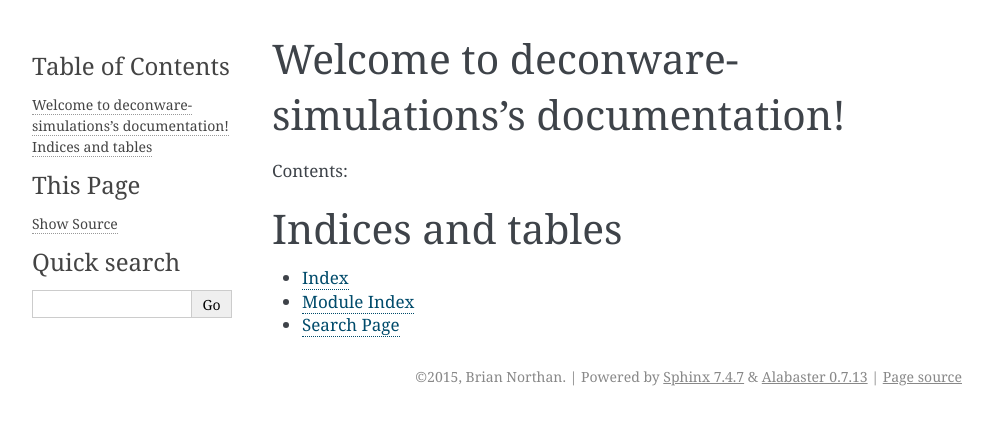
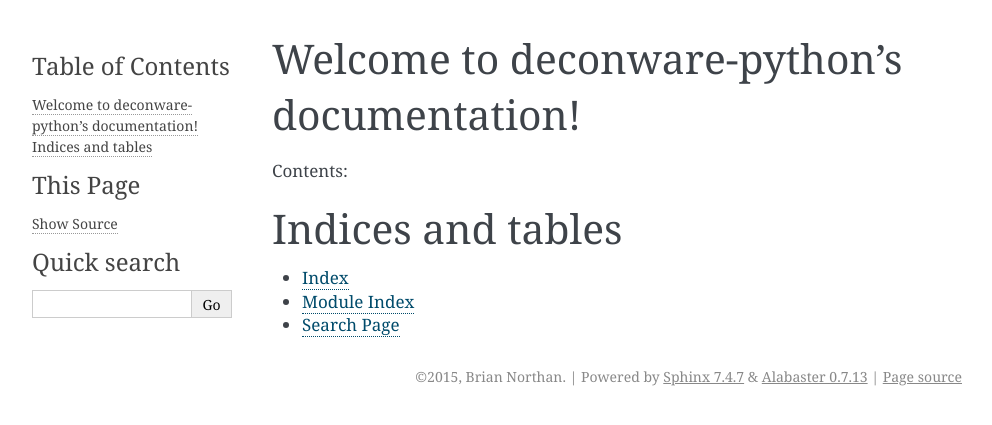
Before and after one commit to DeconWaRE/deconware-python, a Sphinx documentation site: the page built from docs/index.rst, in a window 1280 px wide. Shown: the top 425 px of the page, without its empty margins (148-1140 px from the left). Built offline with Sphinx 7.4.7, drawn with Linux system fonts in a browser that asks for light colours.

Commit message:
Change name from deconware-simulations to deconware-python

```diff
--- a/docs/conf.py
+++ b/docs/conf.py
@@ -1,6 +1,6 @@
 # -*- coding: utf-8 -*-
 #
-# deconware-simulations documentation build configuration file, created by
+# deconware-python documentation build configuration file, created by
 # sphinx-quickstart on Thu Oct  1 00:43:18 2015.
 #
 # This file is execfile()d with the current directory set to its
@@ -48,7 +48,7 @@ source_suffix = '.rst'
 master_doc = 'index'
 
 # General information about the project.
-project = u'deconware-simulations'
+project = u'deconware-python'
 copyright = u'2015, Brian Northan'
 author = u'Brian Northan'
 
@@ -255,7 +255,7 @@ latex_documents = [
 # One entry per manual page. List of tuples
 # (source start file, name, description, authors, manual section).
 man_pages = [
-    (master_doc, 'napari-cookiecutterplugin_name', u'deconware-simulations Documentation',
+    (master_doc, 'napari-cookiecutterplugin_name', u'deconware-python Documentation',
      [author], 1)
 ]
 
@@ -269,7 +269,7 @@ man_pages = [
 # (source start file, target name, title, author,
 #  dir menu entry, description, category)
 texinfo_documents = [
-  (master_doc, 'napari-cookiecutterplugin_name', u'deconware-simulations Documentation',
+  (master_doc, 'napari-cookiecutterplugin_name', u'deconware-python Documentation',
    author, 'napari-cookiecutterplugin_name', 'One line description of project.',
    'Miscellaneous'),
 ]
--- a/docs/index.rst
+++ b/docs/index.rst
@@ -1,9 +1,9 @@
-.. deconware-simulations documentation master file, created by
+.. deconware-python documentation master file, created by
    sphinx-quickstart on Thu Oct  1 00:43:18 2015.
    You can adapt this file completely to your liking, but it should at least
    contain the root `toctree` directive.
 
-Welcome to deconware-simulations's documentation!
+Welcome to deconware-python's documentation!
 ===============================================================
 
 Contents:
--- a/setup.py
+++ b/setup.py
@@ -25,11 +25,11 @@ with open('requirements.txt') as f:
 use_scm = {"write_to": "napari_plugin/_version.py"}
 
 setup(
-    name='deconware-simulations',
+    name='deconware-python',
     author='Brian Northan',
     author_email='bnorthan@gmail.com',
     license='BSD-3',
-    url='https://github.com/DeconWaRE/deconware-simulations',
+    url='https://github.com/DeconWaRE/deconware-python',
     description='a deconvolution and image restoration simulation and testing framework',
     long_description=read('README.md'),
     long_description_content_type='text/markdown',
@@ -53,7 +53,7 @@ setup(
     ],
     entry_points={
         'napari.plugin': [
-            'deconware-simulations = napari_plugin',
+            'deconware-python = napari_plugin',
         ],
     },
 )
```
Also changed, not shown: README.md (+10 -10 lines), 1 other file.
